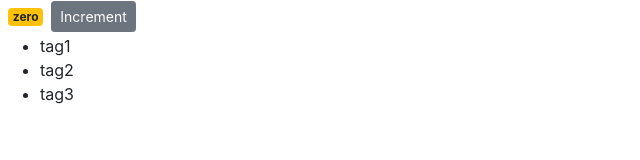
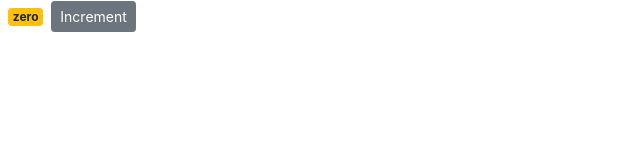
Before and after one commit to jpalmat/create-react-app, a React (Create React App) app: page / in a window 1280 px wide. Shown: the top 160 px of the page, without its empty margins (0-640 px from the left). Built offline with nearby package versions, Linux system fonts and the light colour scheme.

Commit message:
passing event arguments, first way

```diff
--- a/src/components/counter.jsx
+++ b/src/components/counter.jsx
@@ -14,19 +14,20 @@ class Counter extends Component {
 //     }
 
 ////second way to bind handle methods, use arrow method
-    handleIncrement = () => {
-        console.log('Increment', this);
+    handleIncrement = (product) => {
+        console.log(product);
         this.setState( {count: this.state.count + 1 } ); //method from Component to tell react any chabge
+    }
+
+    doHandleIncrement = () => {
+        this.handleIncrement( {id: 1})
     }
     render() {
 
         return (
         <React.Fragment>
             <span className={this.getBadgeClasses()}>{this.formatCounter()}</span>
-            <button onClick={this.handleIncrement} className="btn btn-secondary btn-sm">Increment</button>
-            <ul>
-                {this.state.tags.map(tag => <li key={tag}>{tag}</li>)}
-            </ul>
+            <button onClick={this.doHandleIncrement} className="btn btn-secondary btn-sm">Increment</button>
         </React.Fragment>);
     }
 
```
